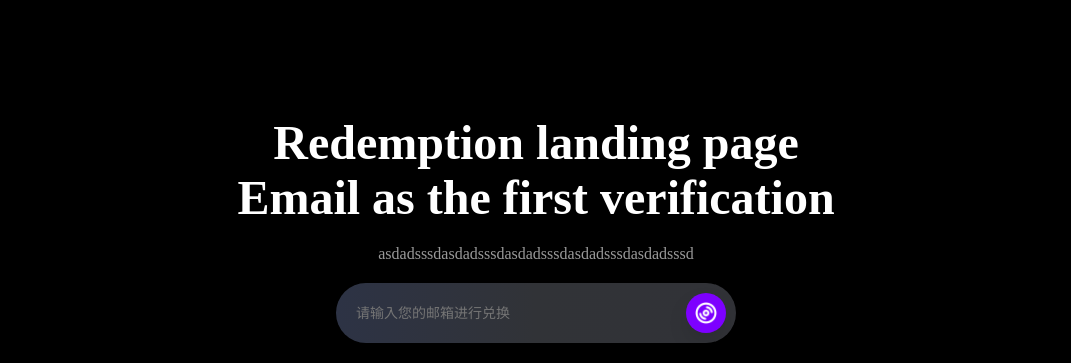
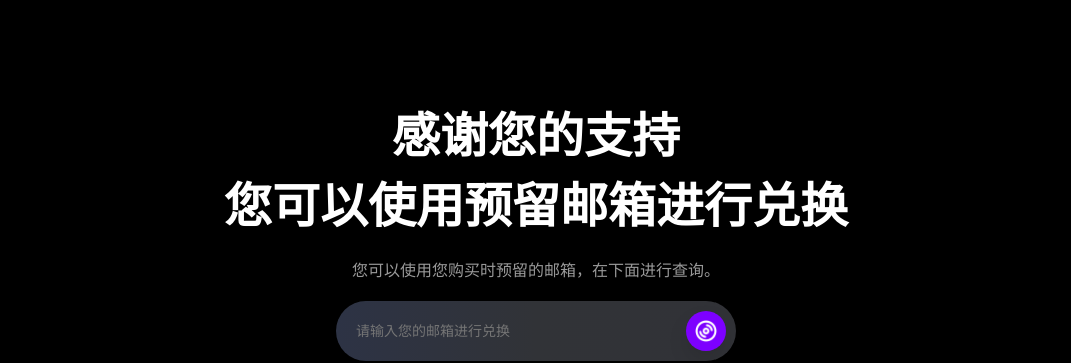
Before and after one commit to Ponon/9527store, a plain HTML site: page pages/code.html in a window 1280 px wide. Shown: the part 171-534 px from the top of the page, 104-1175 px from the left. Drawn offline with Linux system fonts and the light colour scheme; a small style sheet from the web is missing.

Commit message:
修改兑换页文案

```diff
--- a/pages/code.html
+++ b/pages/code.html
@@ -67,10 +67,10 @@
 				<div class="code_box_box">
 					<div class="code_box_title">
 						<h1>
-							<span>Redemption landing page</span><br />
-							<span>Email as the first verification</span>
+							<span>感谢您的支持</span><br />
+							<span>您可以使用预留邮箱进行兑换</span>
 						</h1>
-						<p>asdadsssdasdadsssdasdadsssdasdadsssdasdadsssd</p>
+						<p>您可以使用您购买时预留的邮箱，在下面进行查询。</p>
 					</div>
 					<div class="code_box_input">
 						<div class="code_box_input_box">
```
